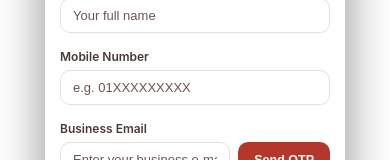
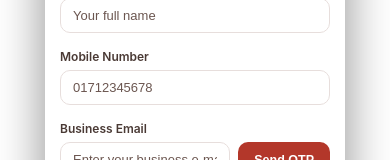
Before and after one commit to cotlevercom-ship-it/grocery-now, a Next.js app: page /login in a window 390 px wide. Both pictures are taken after a click on the button "Sign Up". Shown: the part 404-564 px from the top of the page. Built offline with nearby package versions, Linux system fonts and the light colour scheme; no server answers; the database is empty.

Commit message:
Validate mobile number strictly as Bangladeshi format (11 digits, 01[3-9]XXXXXXXX)

```diff
--- a/app/login/page.js
+++ b/app/login/page.js
@@ -134,8 +134,8 @@ function LoginForm() {
       setError('Please enter your name')
       return
     }
-    if (mode === 'signup' && !/^[0-9+\-\s]{10,15}$/.test(phone.trim())) {
-      setError('Please enter a valid mobile number')
+    if (mode === 'signup' && !/^01[3-9][0-9]{8}$/.test(phone.trim())) {
+      setError('Please enter a valid Bangladeshi mobile number (e.g. 01712345678)')
       return
     }
     if (mode === 'signup' && !emailVerified) {
@@ -243,9 +243,11 @@ function LoginForm() {
               <label style={{ fontSize: '12px', color: '#4A3A35', fontWeight: '600', display: 'block', marginBottom: '6px', textShadow: '0 1px 4px rgba(255,255,255,0.55)' }}>Mobile Number</label>
               <input
                 type="tel"
+                inputMode="numeric"
                 value={phone}
-                onChange={(e) => setPhone(e.target.value)}
-                placeholder="e.g. 01XXXXXXXXX"
+                onChange={(e) => setPhone(e.target.value.replace(/\D/g, '').slice(0, 11))}
+                placeholder="01712345678"
+                maxLength={11}
                 className="login-input"
               />
             </div>
```
